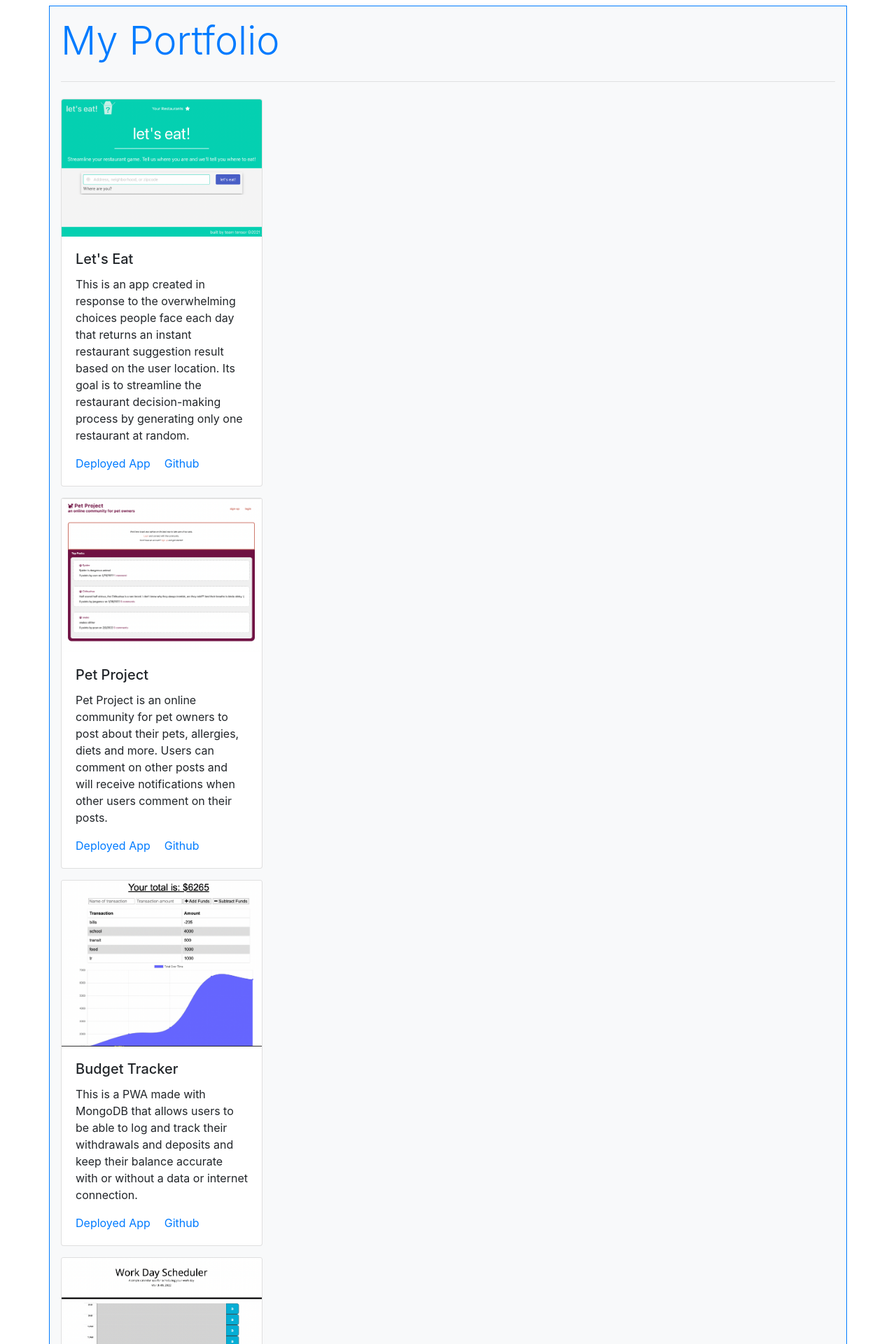
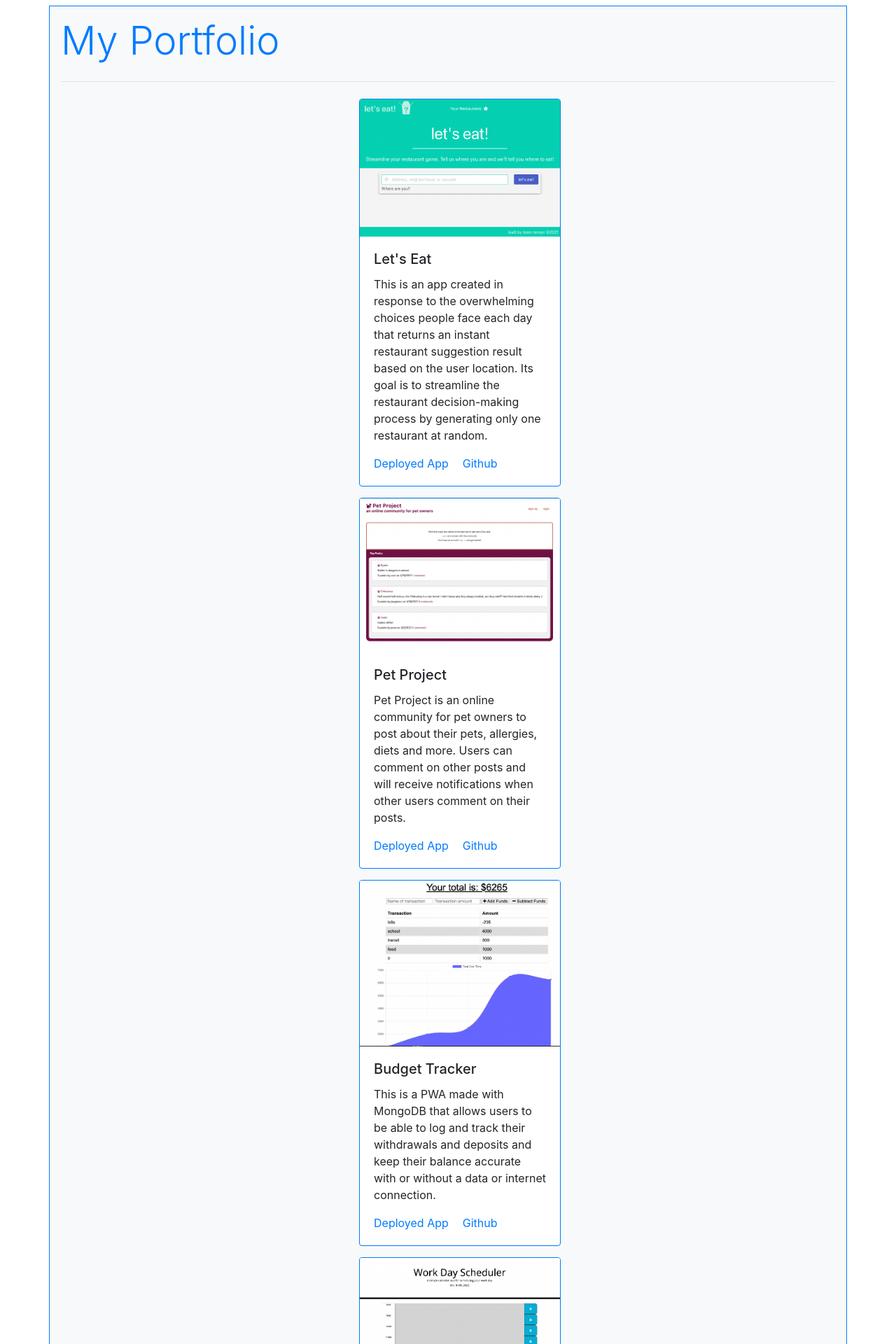
Before and after one commit to pcancio/react-portfolio, a React (Create React App) app: page / in a window 1280 px wide. Shown: the part 620-2540 px from the top of the page at 70% size. Built offline with nearby package versions, Linux system fonts and the light colour scheme.

Commit message:
centered cards

```diff
--- a/src/components/Portfolio/index.js
+++ b/src/components/Portfolio/index.js
@@ -9,7 +9,7 @@ import TechBlog from "../../assets/TechBlog.png";
 
 function Portfolio() {
   return (
-    <div id="my-portfolio" className="content my-5">
+    <div id="my-portfolio" className="content my-5 ">
       <div className="container my-3 p-3 border border border-primary bg-light">
         <div className="d-flex row">
           <div className="align-items-baseline col-lg-12 text-primary">
@@ -17,9 +17,9 @@ function Portfolio() {
           </div>
         </div>
         <hr />
-        <div className="row">
-          <div className="col-lg-4 py-2">
-            <Card style={{ width: "18rem" }}>
+        <div className="row justify-content-center portfolio">
+          <div className="col-12 col-md-6 col-lg-3 m-2">
+            <Card border="primary" style={{ width: "18rem" }}>
               <Card.Img variant="top" src={LetsEat} alt="Let's Eat" />
               <Card.Body>
                 <Card.Title>Let's Eat</Card.Title>
@@ -47,9 +47,9 @@ function Portfolio() {
           </div>
         </div>
 
-        <div className="row">
-          <div className="col-lg-4 py-2">
-            <Card style={{ width: "18rem" }}>
+        <div className="row justify-content-center portfolio">
+          <div className="col-12 col-md-6 col-lg-3 m-2">
+            <Card border="primary" style={{ width: "18rem" }}>
               <Card.Img variant="top" src={PetProject} alt="Pet Project" />
               <Card.Body>
                 <Card.Title>Pet Project</Card.Title>
@@ -76,9 +76,9 @@ function Portfolio() {
           </div>
         </div>
 
-        <div className="row">
-          <div className="col-lg-4 py-2">
-            <Card style={{ width: "18rem" }}>
+        <div className="row justify-content-center portfolio">
+          <div className="col-12 col-md-6 col-lg-3 m-2">
+            <Card border="primary" style={{ width: "18rem" }}>
               <Card.Img
                 variant="top"
                 src={budgettracker}
@@ -109,9 +109,9 @@ function Portfolio() {
           </div>
         </div>
 
-        <div className="row">
-          <div className="col-lg-4 py-2">
-            <Card style={{ width: "18rem" }}>
+        <div className="row justify-content-center portfolio">
+          <div className="col-12 col-md-6 col-lg-3 m-2">
+            <Card border="primary" style={{ width: "18rem" }}>
               <Card.Img
                 variant="top"
                 src={DayPlanner}
@@ -143,9 +143,9 @@ function Portfolio() {
           </div>
         </div>
 
-        <div className="row">
-          <div className="col-lg-4 py-2">
-            <Card style={{ width: "18rem" }}>
+        <div className="row justify-content-center portfolio">
+          <div className="col-12 col-md-6 col-lg-3 m-2">
+            <Card border="primary" style={{ width: "18rem" }}>
               <Card.Img
                 variant="top"
                 src={PasswordGenerator}
@@ -177,9 +177,9 @@ function Portfolio() {
           </div>
         </div>
 
-        <div className="row">
-          <div className="col-lg-4 py-2">
-            <Card style={{ width: "18rem" }}>
+        <div className="row justify-content-center portfolio">
+          <div className="col-12 col-md-6 col-lg-3 m-2">
+            <Card border="primary" style={{ width: "18rem" }}>
               <Card.Img variant="top" src={TechBlog} alt="Tech Blog" />
               <Card.Body>
                 <Card.Title>Tech Blog</Card.Title>
--- /dev/null
+++ b/src/components/Portfolio/style.css
@@ -0,0 +1,3 @@
+card-deck {
+  display: flex;
+}
```
